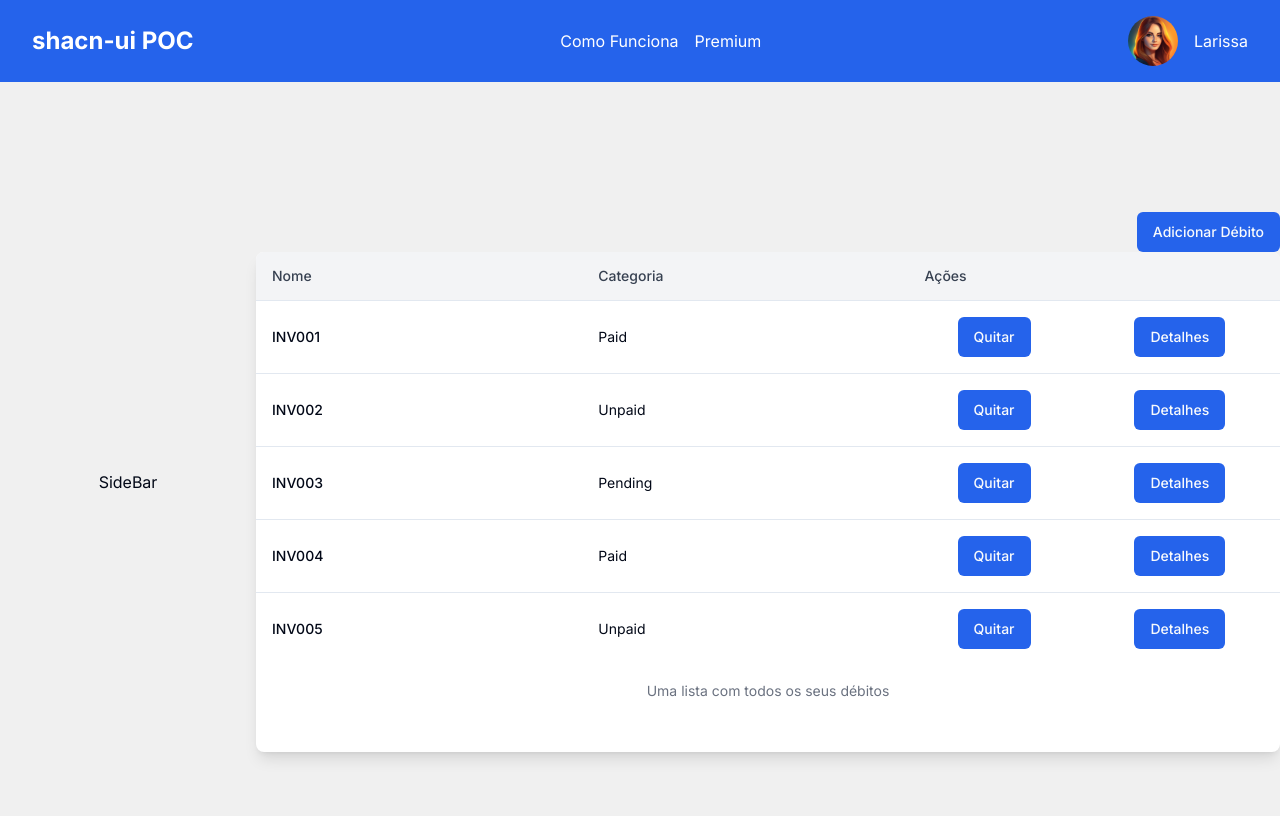
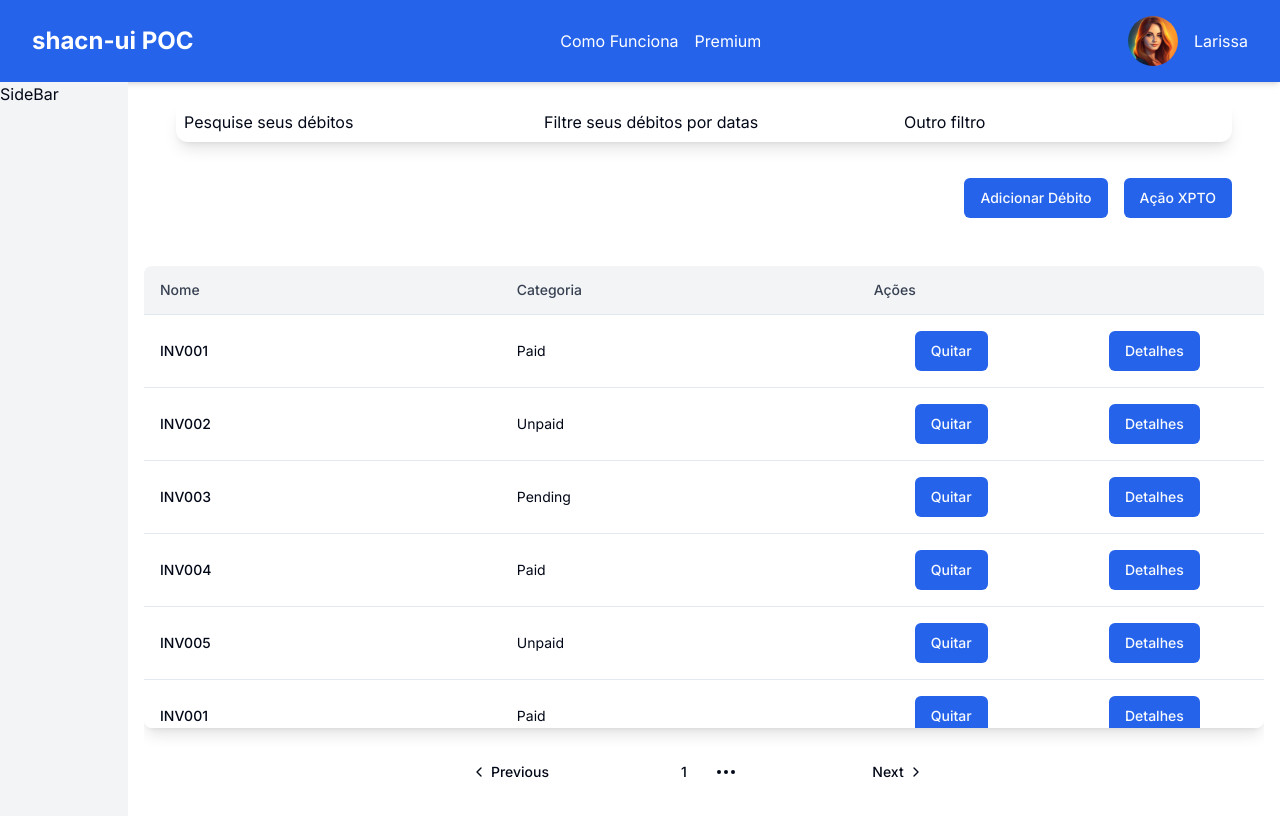
Before and after one commit to guilherme-braga4/nextjs-boilerplate-mvc, a Next.js app: page / in a window 1280 px wide. Shown: the top 816 px of the page. Built offline with nearby package versions, Linux system fonts and the light colour scheme.

Commit message:
feat: table pagination

```diff
--- a/src/app/page.tsx
+++ b/src/app/page.tsx
@@ -8,18 +8,44 @@ import {
   TableHeader,
   TableRow
 } from '@/components/ui/table'
+import {
+  Pagination,
+  PaginationContent,
+  PaginationEllipsis,
+  PaginationItem,
+  PaginationLink,
+  PaginationNext,
+  PaginationPrevious
+} from '@/components/ui/pagination'
 
 export default function Home() {
   return (
-    <div className="bg-red-500 grid grid-cols-[20%_80%] h-screen w-screen">
+    <div className="grid grid-cols-[10%_90%] h-screen w-screen">
       {/* SideBar */}
-      <div className="bg-[#F0F0F0] flex items-center justify-center flex-col">
-        SideBar
+      <div className="bg-gray-100 flex flex-col">SideBar</div>
+      <div className="max-w-full h-full px-4 grid grid-rows-[10%_90%] overflow-hidden">
+        <div className="flex p-8 items-center">
+          <div className="shadow-lg rounded-xl w-full grid grid-cols-3 gap-6">
+            <div className="p-[8px] flex flex-col">
+              <label>Pesquise seus débitos</label>
             </div>
-      <div className="bg-[#F0F0F0] max-w-full flex items-center justify-center flex-col">
-        <div className="w-full flex justify-end">
+            <div className="p-[8px] flex flex-col">
+              <label>Filtre seus débitos por datas</label>
+              {/* Date Picker */}
+            </div>
+            <div className="p-[8px] flex flex-col">
+              <label>Outro filtro</label>
+              {/*  */}
+            </div>
+          </div>
+        </div>
+        <div className="w-full gap-8 flex flex-col">
+          <div className="w-auto h-auto m-[16px] flex justify-end items-center mx-8 gap-4">
             <Button size="table">Adicionar Débito</Button>
+            <Button size="table">Ação XPTO</Button>
           </div>
+          <div className="grid grid-rows-[90%_10%] pb-8 overflow-hidden">
+            <div className="flex flex-col gap-6 overflow-auto">
               <Table>
                 <TableCaption>Uma lista com todos os seus débitos</TableCaption>
                 <TableHeader>
@@ -32,6 +58,16 @@ export default function Home() {
                 </TableHeader>
                 <TableBody>
                   {[
+                    { nome: 'INV001', categoria: 'Paid' },
+                    { nome: 'INV002', categoria: 'Unpaid' },
+                    { nome: 'INV003', categoria: 'Pending' },
+                    { nome: 'INV004', categoria: 'Paid' },
+                    { nome: 'INV005', categoria: 'Unpaid' },
+                    { nome: 'INV001', categoria: 'Paid' },
+                    { nome: 'INV002', categoria: 'Unpaid' },
+                    { nome: 'INV003', categoria: 'Pending' },
+                    { nome: 'INV004', categoria: 'Paid' },
+                    { nome: 'INV005', categoria: 'Unpaid' },
                     { nome: 'INV001', categoria: 'Paid' },
                     { nome: 'INV002', categoria: 'Unpaid' },
                     { nome: 'INV003', categoria: 'Pending' },
@@ -52,6 +88,27 @@ export default function Home() {
                   ))}
                 </TableBody>
               </Table>
+              <div className="flex justify-end items-center mx-8">
+                <Pagination>
+                  <PaginationContent>
+                    <PaginationItem>
+                      <PaginationPrevious href="#" />
+                    </PaginationItem>
+                    <PaginationItem>
+                      <PaginationLink href="#">1</PaginationLink>
+                    </PaginationItem>
+                    <PaginationItem>
+                      <PaginationEllipsis />
+                    </PaginationItem>
+                    <PaginationItem>
+                      <PaginationNext href="#" />
+                    </PaginationItem>
+                  </PaginationContent>
+                </Pagination>
+              </div>
+            </div>
+          </div>
+        </div>
       </div>
     </div>
   )
--- /dev/null
+++ b/src/components/ui/pagination.tsx
@@ -0,0 +1,117 @@
+import * as React from 'react'
+import { ChevronLeft, ChevronRight, MoreHorizontal } from 'lucide-react'
+
+import { cn } from '@/lib/utils'
+import { ButtonProps, buttonVariants } from '@/components/ui/button'
+
+const Pagination = ({ className, ...props }: React.ComponentProps<'nav'>) => (
+  <nav
+    role="navigation"
+    aria-label="pagination"
+    className={cn('mx-auto flex justify-center', className)}
+    {...props}
+  />
+)
+Pagination.displayName = 'Pagination'
+
+const PaginationContent = React.forwardRef<
+  HTMLUListElement,
+  React.ComponentProps<'ul'>
+>(({ className, ...props }, ref) => (
+  <ul
+    ref={ref}
+    className={cn('flex flex-row items-center gap-1', className)}
+    {...props}
+  />
+))
+PaginationContent.displayName = 'PaginationContent'
+
+const PaginationItem = React.forwardRef<
+  HTMLLIElement,
+  React.ComponentProps<'li'>
+>(({ className, ...props }, ref) => (
+  <li ref={ref} className={cn('', className)} {...props} />
+))
+PaginationItem.displayName = 'PaginationItem'
+
+type PaginationLinkProps = {
+  isActive?: boolean
+} & Pick<ButtonProps, 'size'> &
+  React.ComponentProps<'a'>
+
+const PaginationLink = ({
+  className,
+  isActive,
+  size = 'icon',
+  ...props
+}: PaginationLinkProps) => (
+  <a
+    aria-current={isActive ? 'page' : undefined}
+    className={cn(
+      buttonVariants({
+        variant: isActive ? 'outline' : 'ghost',
+        size
+      }),
+      className
+    )}
+    {...props}
+  />
+)
+PaginationLink.displayName = 'PaginationLink'
+
+const PaginationPrevious = ({
+  className,
+  ...props
+}: React.ComponentProps<typeof PaginationLink>) => (
+  <PaginationLink
+    aria-label="Go to previous page"
+    size="default"
+    className={cn('gap-1', className)}
+    {...props}
+  >
+    <ChevronLeft className="h-4 w-4" />
+    <span>Previous</span>
+  </PaginationLink>
+)
+PaginationPrevious.displayName = 'PaginationPrevious'
+
+const PaginationNext = ({
+  className,
+  ...props
+}: React.ComponentProps<typeof PaginationLink>) => (
+  <PaginationLink
+    aria-label="Go to next page"
+    size="default"
+    className={cn('gap-1', className)}
+    {...props}
+  >
+    <span>Next</span>
+    <ChevronRight className="h-4 w-4" />
+  </PaginationLink>
+)
+PaginationNext.displayName = 'PaginationNext'
+
+const PaginationEllipsis = ({
+  className,
+  ...props
+}: React.ComponentProps<'span'>) => (
+  <span
+    aria-hidden
+    className={cn('flex h-9 w-9 items-center justify-center', className)}
+    {...props}
+  >
+    <MoreHorizontal className="" />
+    <span className="sr-only">More pages</span>
+  </span>
+)
+PaginationEllipsis.displayName = 'PaginationEllipsis'
+
+export {
+  Pagination,
+  PaginationContent,
+  PaginationEllipsis,
+  PaginationItem,
+  PaginationLink,
+  PaginationNext,
+  PaginationPrevious
+}
--- a/src/components/ui/table.tsx
+++ b/src/components/ui/table.tsx
@@ -6,7 +6,7 @@ const Table = React.forwardRef<
   HTMLTableElement,
   React.HTMLAttributes<HTMLTableElement>
 >(({ className, ...props }, ref) => (
-  <div className="bg-white min-h-[500px] relative w-full overflow-auto shadow-lg rounded-lg">
+  <div className="bg-white relative pb-8 w-full overflow-auto shadow-lg rounded-lg">
     <table
       ref={ref}
       className={cn('w-full caption-bottom text-sm', className)}
```
Lines whose indentation alone changed are shown as unchanged.
